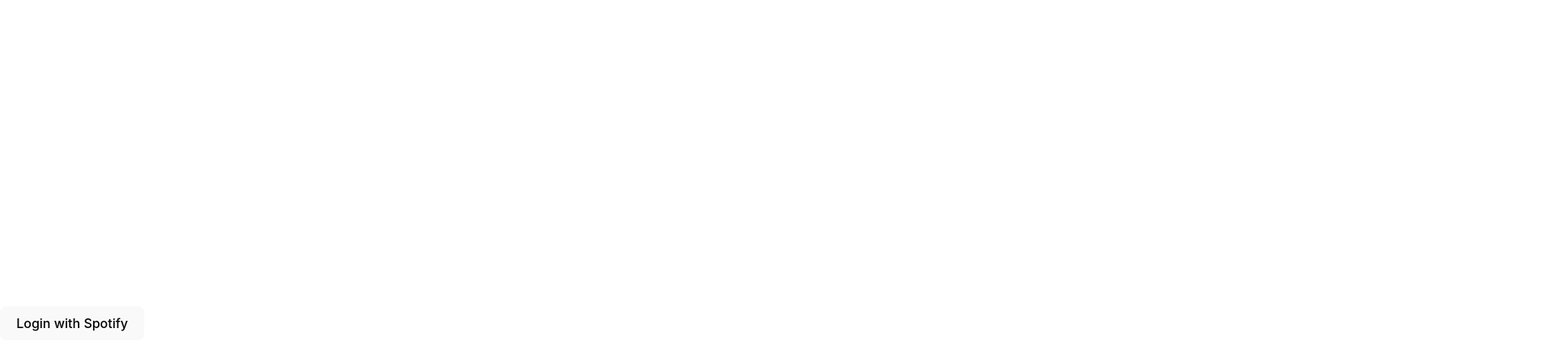
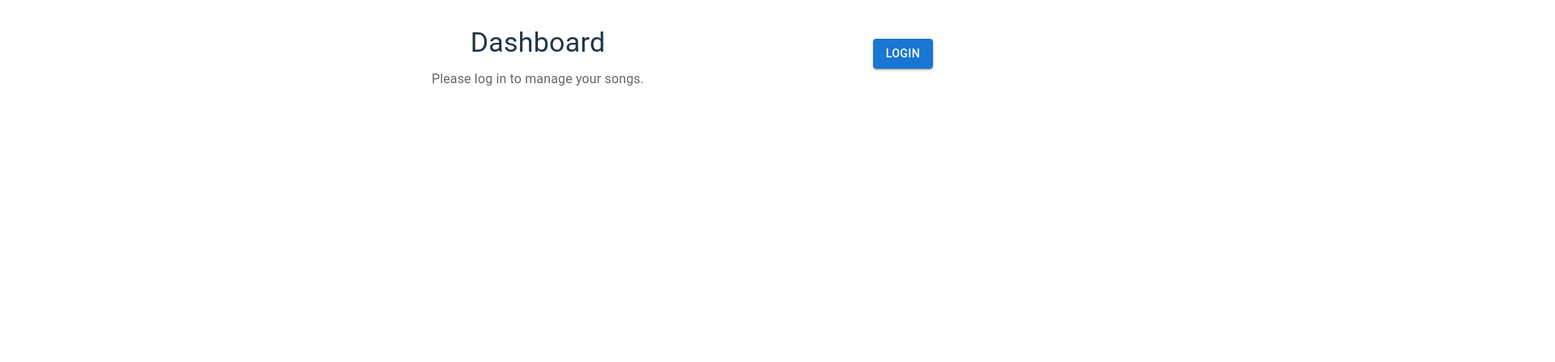
Before and after one commit to tjtln/spotify-app, a React (Vite) app in the folder frontend/spotify-app/: page / in a window 1280 px wide. Before the commit this address led to /login. Shown: the top 448 px of the page at 81% size, 1920 px wide, since content can reach past the window. Built offline with nearby package versions, Linux system fonts and the light colour scheme.

Commit message:
made prettier

```diff
--- a/frontend/spotify-app/package.json
+++ b/frontend/spotify-app/package.json
@@ -10,6 +10,9 @@
     "preview": "vite preview"
   },
   "dependencies": {
+    "@emotion/styled": "^11.13.0",
+    "@mui/material": "^6.1.1",
+    "@mui/styled-engine": "^6.1.1",
     "axios": "^1.7.7",
     "react": "^18.3.1",
     "react-dom": "^18.3.1",
--- a/frontend/spotify-app/src/pages/Dashboard.tsx
+++ b/frontend/spotify-app/src/pages/Dashboard.tsx
@@ -1,23 +1,74 @@
-import { useEffect } from "react";
-import { useNavigate } from "react-router-dom";
-
+import { useEffect, useState } from 'react';
+import { Button, Typography, Container, Box } from '@mui/material';
 
 function Dashboard() {
-    const navigate = useNavigate();
-    useEffect(() => {
-        if(localStorage.getItem('spotify_token')){
+  const clientId = "549290679547443d91f55b8dcec011bf";
+  const scopes = "user-library-read user-library-modify";
+  const redirectUri = "http://localhost:5173/callback";
 
-        } else {
-            navigate("/login");
-        }
-    },[navigate])
-    return (
-        <>
-            <h3>
-                Dashboard
-            </h3>
-        </>
-    )
+  const handleLogin = () => {
+    if (!hasToken) {
+      window.location.href = `https://accounts.spotify.com/authorize?client_id=${clientId}&redirect_uri=${redirectUri}&response_type=code&scope=${scopes}`;
+    } else {
+      localStorage.removeItem('spotify_token');
+      setHasToken(false);
+    }
+  };
 
+  const [hasToken, setHasToken] = useState<boolean>(localStorage.getItem('spotify_token') != null);
+
+  useEffect(() => {
+    const token = localStorage.getItem('spotify_token');
+    setHasToken(!!token);
+  }, []);
+
+  return (
+    <Container
+      sx={{
+        textAlign: 'center',
+        mt: 4,
+        justifyContent: 'center',
+        alignItems: 'center',
+        position: 'relative', // Make this position relative
+        height: '100vh', // Full height of the viewport
+      }}
+    >
+      <Box
+        sx={{
+          position: 'absolute',
+          top: 16, // Distance from the top
+          left: 0, // Start from the left side of the screen
+          width: '100vw', // Full width of the viewport
+          display: 'flex', // Use flexbox to position the button
+          justifyContent: 'flex-end', // Push the button to the right
+          paddingRight: 1600, // Optional padding from the right edge
+        }}
+      >
+        <Button
+          sx={{marginRight: 16}}
+          variant="contained"
+          color={hasToken ? 'secondary' : 'primary'}
+          onClick={handleLogin}
+        >
+          {hasToken ? 'Logout' : 'Login'}
+        </Button>
+      </Box>
+      <Box sx={{textAlign: 'center', justifyContent: 'center', width: '100vw'}}>
+        <Typography variant="h4" component="h1" gutterBottom>
+          Dashboard
+        </Typography>
+        {hasToken ? (
+        <Typography variant="h6" component="h3">
+          Spotify Songs
+        </Typography>
+      ) : (
+        <Typography variant="body1" color="textSecondary">
+          Please log in to manage your songs.
+        </Typography>
+      )}
+      </Box>
+    </Container>
+  );
 }
-export default Dashboard
+
+export default Dashboard;
```
Also changed, not shown: 1 other file (tests, documents, lock files or other folders).
